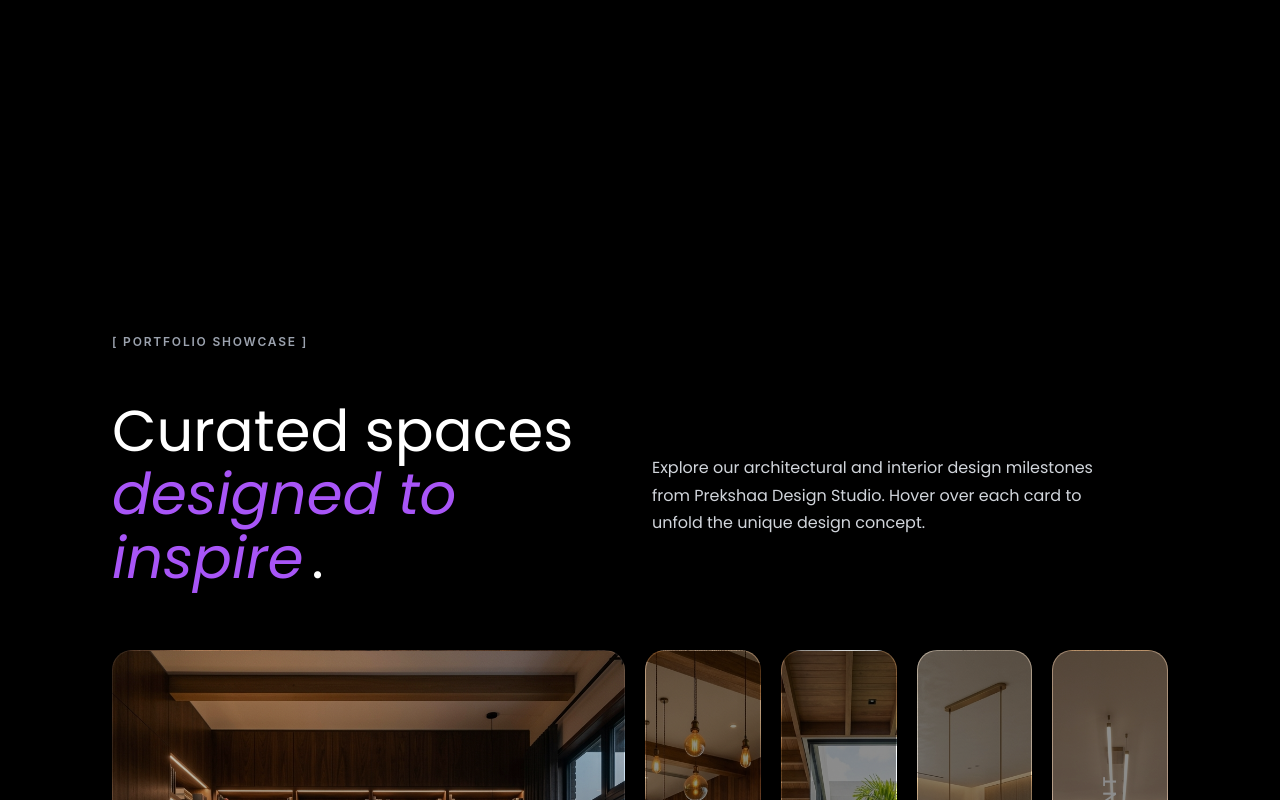
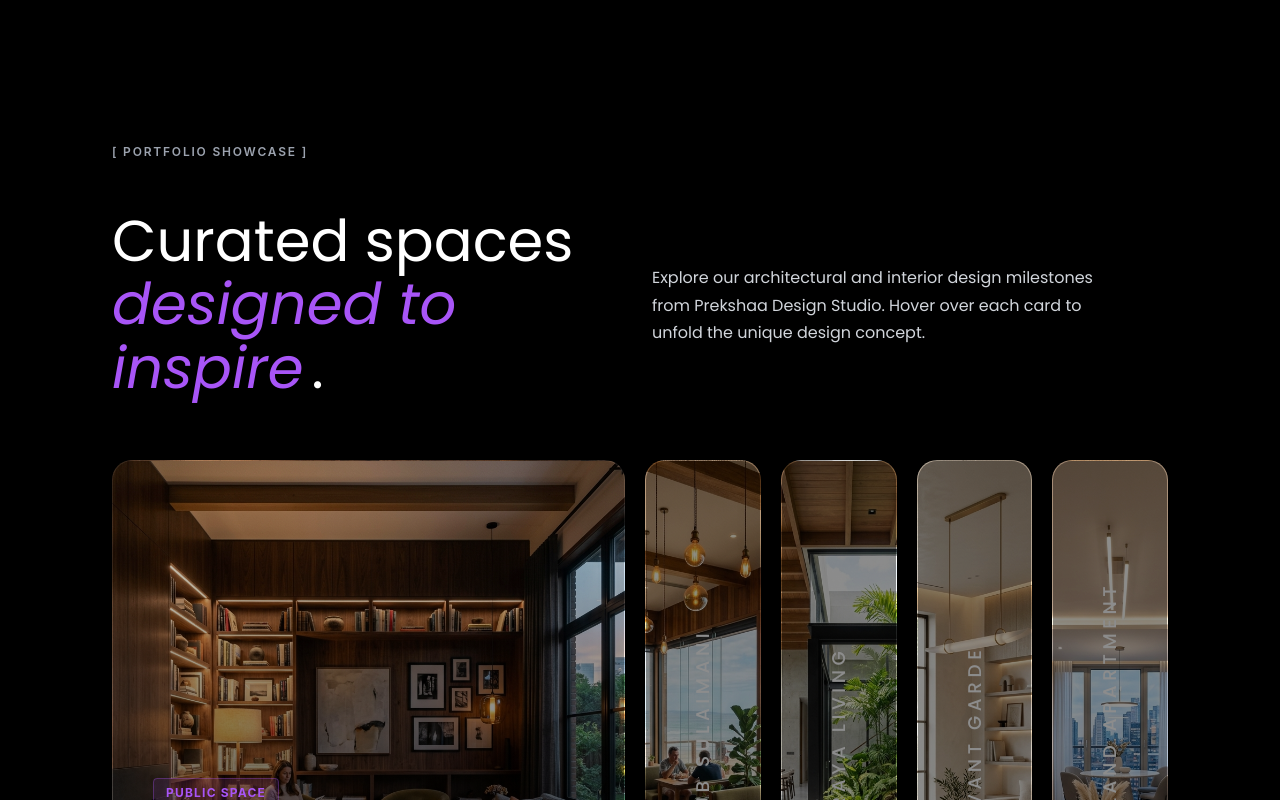
Before and after one commit to HgRakshitha/Interior_landingPage, a React (Create React App) app: page / in a window 1280 px wide. Shown: the part 10540-11340 px from the top of the page. Built offline with nearby package versions, Linux system fonts and the light colour scheme.

Commit message:
Reduce vertical gap below OurProcess section by removing padding and offsetting card translateY shift

```diff
--- a/src/sections/OurProcess.jsx
+++ b/src/sections/OurProcess.jsx
@@ -105,7 +105,7 @@ export default function OurProcess() {
       style={{
         backgroundColor: '#000000',
         position: 'relative',
-        paddingBottom: '10rem'
+        paddingBottom: '0rem' /* Removed large padding-bottom */
       }}
     >
       <style>{`
@@ -113,12 +113,14 @@ export default function OurProcess() {
           display: flex;
           flex-direction: column;
           align-items: center;
-          margin-top: 70vh; /* Cinematic spacing to ensure header is fully off-screen before cards stick */
+          margin-top: 70vh;
+          margin-bottom: -150px; /* Pull the next section up to offset translateY shift */
         }
 
         @media screen and (max-width: 768px) {
           .stacking-cards-wrapper {
             margin-top: 4rem;
+            margin-bottom: 0 !important;
           }
         }
 
--- a/src/sections/PortfolioShowcase.jsx
+++ b/src/sections/PortfolioShowcase.jsx
@@ -42,7 +42,7 @@ export default function PortfolioShowcase() {
   ];
 
   return (
-    <section className="section py-6 my-0" id="showcase" style={{ backgroundColor: '#000000' }}>
+    <section className="section pb-6 pt-2 my-0" id="showcase" style={{ backgroundColor: '#000000', paddingTop: '2rem' }}>
       <div className="container px-6">
 
         {/* Top Label */}
```
